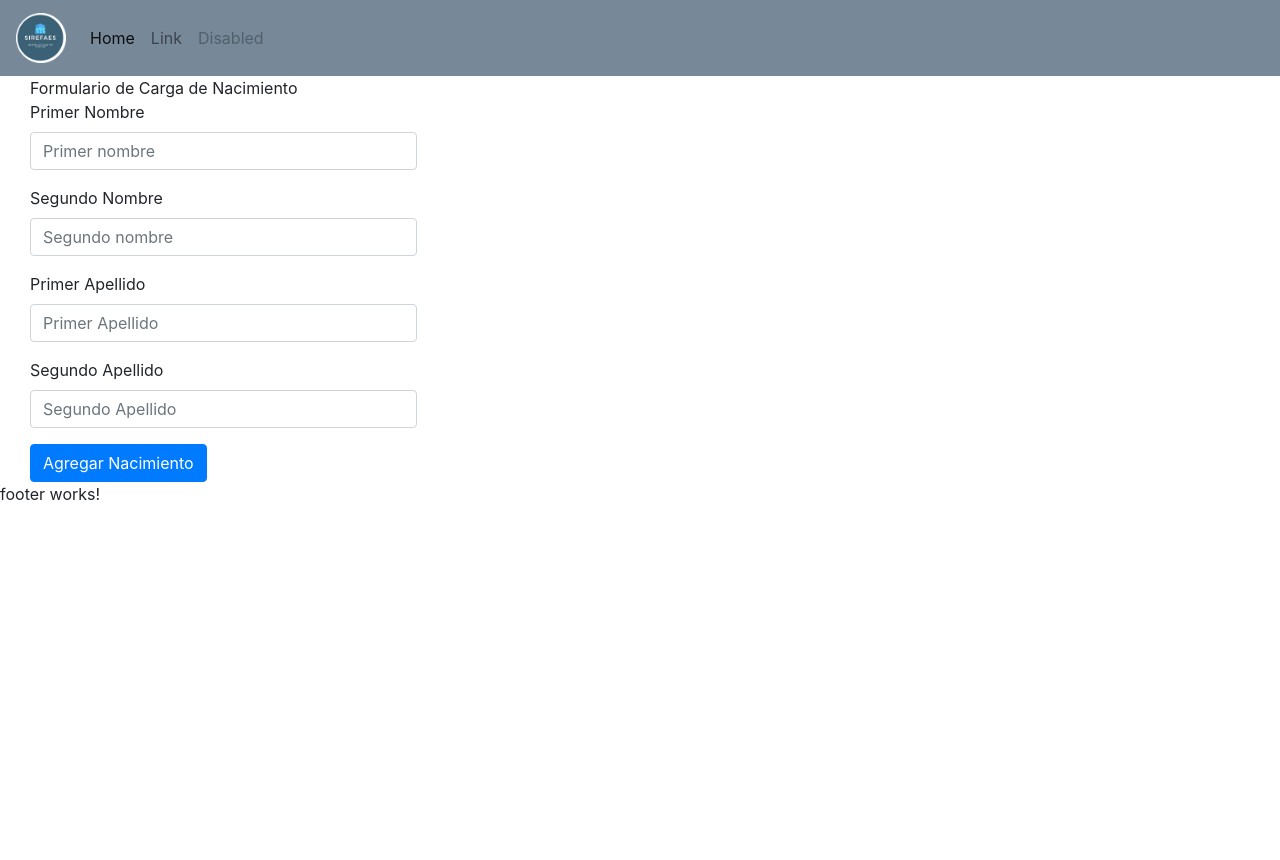
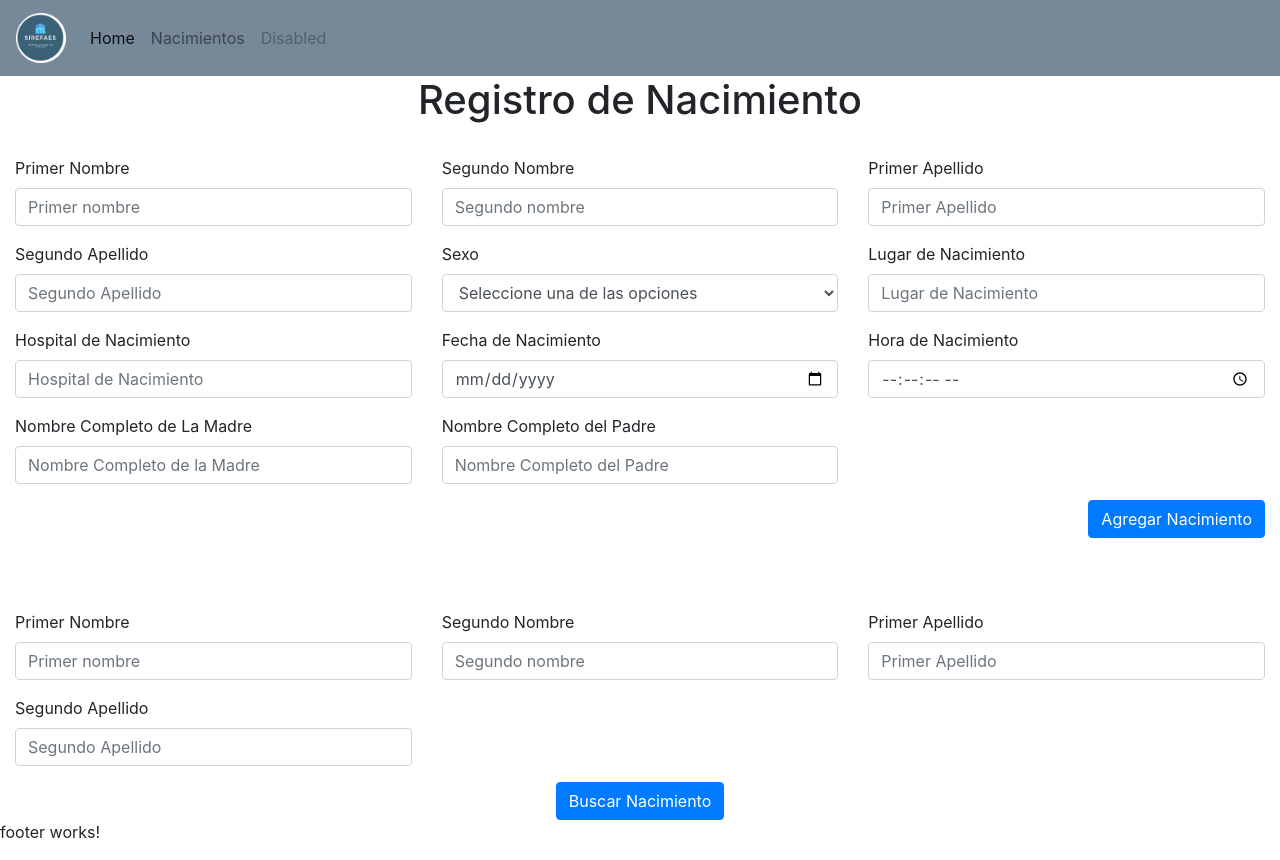
Before and after one commit to vanessanr6/registro-familiar, an Angular app: page /nacimientopost in a window 1280 px wide. Before the commit the page ends 800 px from the top, so only its background shows below. Built offline with nearby package versions, Linux system fonts and the light colour scheme.

Commit message:
Busqueda de persona por nombres y apellidos front

```diff
--- a/src/app/header/header.component.html
+++ b/src/app/header/header.component.html
@@ -9,7 +9,7 @@
         <a class="nav-link" href="#">Home <span class="sr-only">(current)</span></a>
       </li>
       <li class="nav-item">
-        <a class="nav-link" href="#">Link</a>
+        <a class="nav-link" href="nacimiento">Nacimientos</a>
       </li>
       <li class="nav-item">
         <a class="nav-link disabled" href="#">Disabled</a>
--- a/src/app/nacimiento-post/nacimiento-post.component.html
+++ b/src/app/nacimiento-post/nacimiento-post.component.html
@@ -1,20 +1,126 @@
-<div class="col-4">
-    Formulario de Carga de Nacimiento
+<h1 class="text-center">Registro de Nacimiento</h1>
+<br>
+<div class="row">
+    <div class="col-md-4 col-sm-10">
         <div class="form-group">
             <label for="controlNombre">Primer Nombre</label>
-        <input type="text" [(ngModel)]="agregarNacimientoRegistro.primer_nombre" class="form-control" placeholder="Primer nombre">
+            <input type="text" [(ngModel)]="agregarNacimientoRegistro.primer_nombre" class="form-control "
+                placeholder="Primer nombre" required>
         </div>
+    </div>
+    <div class="col-md-4 col-sm-10">
         <div class="form-group">
             <label for="controlNombre">Segundo Nombre</label>
-        <input type="text" [(ngModel)]="agregarNacimientoRegistro.segundo_nombre" class="form-control" placeholder="Segundo nombre">
+            <input type="text" [(ngModel)]="agregarNacimientoRegistro.segundo_nombre" class="form-control"
+                placeholder="Segundo nombre" required>
         </div>
+    </div>
+    <div class="col-md-4 col-sm-10">
         <div class="form-group">
             <label for="controlNombre">Primer Apellido</label>
-        <input type="text" [(ngModel)]="agregarNacimientoRegistro.primer_apellido" class="form-control" placeholder="Primer Apellido">
+            <input type="text" [(ngModel)]="agregarNacimientoRegistro.primer_apellido" class="form-control"
+                placeholder="Primer Apellido" required>
         </div>
+    </div>
+    <div class="col-md-4 col-sm-10">
         <div class="form-group">
             <label for="controlNombre">Segundo Apellido</label>
-        <input type="text" [(ngModel)]="agregarNacimientoRegistro.segundo_apellido" class="form-control" placeholder="Segundo Apellido">
+            <input type="text" [(ngModel)]="agregarNacimientoRegistro.segundo_apellido" class="form-control"
+                placeholder="Segundo Apellido" required>
         </div>
+    </div>
+    <div class="col-md-4 col-sm-10">
+        <div class="form-group">
+            <label for="controlNombre">Sexo</label>
+            <select [(ngModel)]="agregarNacimientoRegistro.sexo" class="form-control" required>
+                <option value="" disabled selected="true">Seleccione una de las opciones</option>
+                <option value="M">Masculino</option>
+                <option value="F" selected>Femenino</option>
+              </select>
+        </div>
+    </div>
+    <div class="col-md-4 col-sm-10">
+        <div class="form-group">
+            <label for="controlNombre">Lugar de Nacimiento</label>
+            <input type="text" [(ngModel)]="agregarNacimientoRegistro.lugar_nacimiento" class="form-control"
+                placeholder="Lugar de Nacimiento" required>
+        </div>
+    </div>
+    <div class="col-md-4 col-sm-10">
+        <div class="form-group">
+            <label for="controlNombre">Hospital de Nacimiento</label>
+            <input type="text" [(ngModel)]="agregarNacimientoRegistro.hospital" class="form-control"
+                placeholder="Hospital de Nacimiento" required>
+        </div>
+    </div>
+    <div class="col-md-4 col-sm-10">
+        <div class="form-group">
+            <label for="controlNombre">Fecha de Nacimiento</label>
+            <input type="Date" [(ngModel)]="agregarNacimientoRegistro.fecha_nacimiento" class="form-control"
+                placeholder="Fecha de Nacimiento" required>
+        </div>
+    </div>
+    <div class="col-md-4 col-sm-10">
+        <div class="form-group">
+            <label for="controlNombre">Hora de Nacimiento</label>
+            <input type="time" [(ngModel)]="agregarNacimientoRegistro.hora" class="form-control"
+                placeholder="Hora de Nacimiento" step="2" required>
+        </div>
+    </div>
+    <div class="col-md-4 col-sm-10">
+        <div class="form-group">
+            <label for="controlNombre">Nombre Completo de La Madre</label>
+            <input type="text" [(ngModel)]="agregarNacimientoRegistro.madre" class="form-control"
+                placeholder="Nombre Completo de la Madre" required>
+        </div>
+    </div>
+    <div class="col-md-4 col-sm-10">
+        <div class="form-group">
+            <label for="controlNombre">Nombre Completo del Padre</label>
+            <input type="text" [(ngModel)]="agregarNacimientoRegistro.padre" class="form-control"
+                placeholder="Nombre Completo del Padre">
+        </div>
+    </div>
+</div>
+
+<div class="text-right">
     <button (click)="agregarNacimiento()" class="btn btn-primary">Agregar Nacimiento</button>
 </div>
+<br>
+<br>
+<br>
+
+<div class="row">
+    <div class="col-md-4 col-sm-10">
+        <div class="form-group">
+            <label for="controlNombre">Primer Nombre</label>
+            <input type="text" [(ngModel)]="datosBusqueda.primer_nombre" class="form-control "
+                placeholder="Primer nombre" required>
+        </div>
+    </div>
+    <div class="col-md-4 col-sm-10">
+        <div class="form-group">
+            <label for="controlNombre">Segundo Nombre</label>
+            <input type="text" [(ngModel)]="datosBusqueda.segundo_nombre" class="form-control"
+                placeholder="Segundo nombre" required>
+        </div>
+    </div>
+    <div class="col-md-4 col-sm-10">
+        <div class="form-group">
+            <label for="controlNombre">Primer Apellido</label>
+            <input type="text" [(ngModel)]="datosBusqueda.primer_apellido" class="form-control"
+                placeholder="Primer Apellido" required>
+        </div>
+    </div>
+    <div class="col-md-4 col-sm-10">
+        <div class="form-group">
+            <label for="controlNombre">Segundo Apellido</label>
+            <input type="text" [(ngModel)]="datosBusqueda.segundo_apellido" class="form-control"
+                placeholder="Segundo Apellido" required>
+        </div>
+    </div>
+</div>
+
+<div class="text-center">
+    <button (click)="buscarNacimientoNombres()" class="btn btn-primary">Buscar Nacimiento</button>
+</div>
--- a/src/app/nacimiento-post/nacimiento-post.component.ts
+++ b/src/app/nacimiento-post/nacimiento-post.component.ts
@@ -6,9 +6,9 @@ import { NacimientoService } from '../servicio/nacimiento.service';
   styleUrls: ['./nacimiento-post.component.css']
 })
 export class NacimientoPostComponent implements OnInit {
-
-  agregarNacimientoRegistro : any = { primer_nombre: '', segundo_nombre: '', primer_apellido: '', segundo_apellido: ''}
-
+  nacimientos: any;
+  agregarNacimientoRegistro : any = { primer_nombre: '', segundo_nombre: '', primer_apellido: '', segundo_apellido: '', sexo: '', hospital: '', lugar_nacimiento: '' , hora: '', fecha_nacimiento: '', madre: '', padre: ''}
+  datosBusqueda: any = { primer_nombre: '', segundo_nombre: '', primer_apellido: '', segundo_apellido: '' };
   constructor(private NacimientoService: NacimientoService) { }
 
   ngOnInit() {
@@ -23,4 +23,15 @@ export class NacimientoPostComponent implements OnInit {
     })
   }
 
+  buscarNacimientoNombres(){
+    console.log("Evento guardar");
+    this.NacimientoService.obtenerNacimientoNombres(this.datosBusqueda).subscribe( resultado => {
+      this.nacimientos = resultado;
+      console.log(this.nacimientos);
+    },
+    error => {
+      console.log(error);
+    })
+  }
+
 }
--- a/src/app/nacimiento/nacimiento.component.html
+++ b/src/app/nacimiento/nacimiento.component.html
@@ -1,8 +1,7 @@
-<h1>Prueba del Modulo Http</h1>
 
 <div class="container">
-    <div class="row">
-        <div class="col-10">
+    <div class="row text-center">
+        <div class="col-12">
            <table class="table table-striped">
                <thead>
                     <th>Primero Nombre</th>
--- a/src/app/servicio/nacimiento.service.ts
+++ b/src/app/servicio/nacimiento.service.ts
@@ -9,6 +9,11 @@ export class NacimientoService {
   ObtenerTodosLosNacimientos():Observable<any>{
       return this.httpClient.get("/nacimientos");
 
+  }
+
+  obtenerNacimientoNombres(busqueda: any):Observable<any>{
+    console.log(busqueda.primer_nombre);
+      return this.httpClient.get("/nacimientos/buscarNombres/"+ busqueda.primer_nombre + "/" + busqueda.segundo_nombre +"/" + busqueda.primer_apellido + "/" + busqueda.segundo_apellido);
   }
 
   agregarNacimiento(nacimiento: any){
```
Lines whose indentation alone changed are shown as unchanged.
